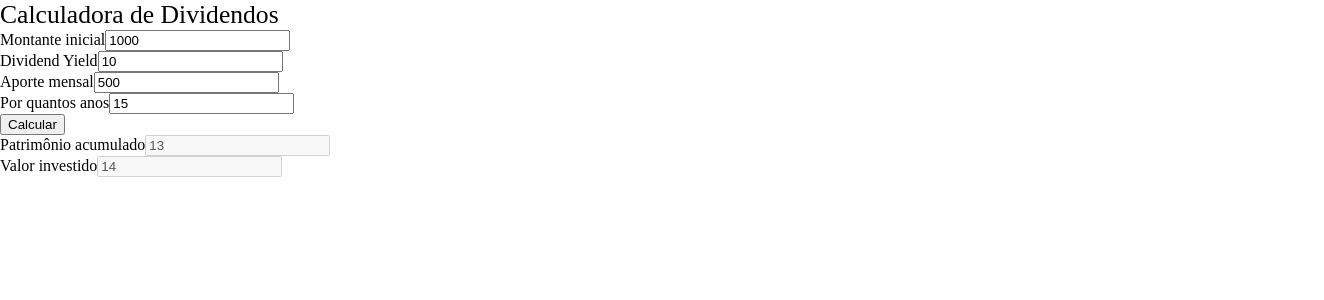
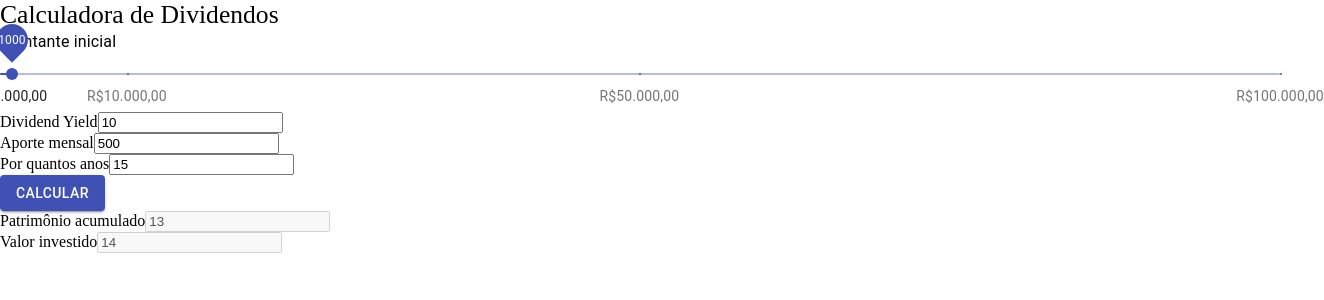
Before and after one commit to ZamurVedovatto/melhores-investidores, a Next.js app: page /components/dy-calculation/DyCalculation in a window 1280 px wide. Shown: the top 300 px of the page, 1324 px wide, since content can reach past the window. Built offline with nearby package versions, Linux system fonts and the light colour scheme.

Commit message:
slider montante inicial

```diff
--- a/package.json
+++ b/package.json
@@ -12,6 +12,7 @@
   "author": "",
   "license": "ISC",
   "dependencies": {
+    "@material-ui/core": "^4.11.0",
     "antd": "^4.5.1",
     "axios": "^0.19.2",
     "chart.js": "^2.9.3",
--- a/pages/components/dy-calculation/DyCalculation.js
+++ b/pages/components/dy-calculation/DyCalculation.js
@@ -1,4 +1,21 @@
 import { useEffect, useState } from "react";
+import { Button } from '@material-ui/core';
+
+import React from 'react';
+import PropTypes from 'prop-types';
+import { withStyles, makeStyles } from '@material-ui/core/styles';
+import Slider from '@material-ui/core/Slider';
+import Typography from '@material-ui/core/Typography';
+import Tooltip from '@material-ui/core/Tooltip';
+
+const useStyles = makeStyles((theme) => ({
+  root: {
+    width: 300 + theme.spacing(3) * 2,
+  },
+  margin: {
+    height: theme.spacing(3),
+  },
+}));
 
 const DyCalculationComponent = () => {
   const [montanteInicial, setMontanteInicial] = useState(1000);
@@ -23,29 +40,69 @@ const DyCalculationComponent = () => {
     return (((calculatedAmount + (12 * aporteMensal)) * (100 + dividendYield))/100).toFixed(2);
   }
 
+  const handleChange = (event, newValue) => {
+    setMontanteInicial(newValue);
+  };
+
+
+  const valuetext = (value) => {
+    return `R$ ${value},00`;
+  }
+
+  const marks = [
+    {
+      value: 1000,
+      label: 'R$1.000,00',
+    },
+    {
+      value: 10000,
+      label: 'R$10.000,00',
+    },
+    {
+      value: 50000,
+      label: 'R$50.000,00',
+    },
+    {
+      value: 100000,
+      label: 'R$100.000,00',
+    },
+  ];
+
+
   return(
     <div className="dy-calculation-wrapper uk-card uk-card-default uk-card-body">
       <span className="dy-calculation-title">Calculadora de Dividendos</span>
         <div className="dy-calculation-content">
           <form className="uk-grid-small" uk-grid="true">
-            <div className="uk-width-1-5@s">
-              <label className="uk-form-label" htmlFor="form-stacked-text">Montante inicial</label>
-              <input className="uk-input" type="number" value={montanteInicial} onChange={e => setMontanteInicial(e.target.value)} />
+            <div className="uk-width-1-1@s">
+              <Typography id="discrete-slider" gutterBottom>Montante inicial</Typography>
+              <Slider
+                step={100}
+                defaultValue={1000}
+                min={100}
+                max={100000}
+                getAriaValueText={valuetext}
+                valueLabelDisplay="on"
+                value={montanteInicial}
+                onChange={handleChange}
+                marks={marks}
+                aria-labelledby="discrete-slider"
+              />
             </div>
-            <div className="uk-width-1-5@s">
+            <div className="uk-width-1-4@s">
               <label className="uk-form-label" htmlFor="form-stacked-text">Dividend Yield</label>
               <input className="uk-input" type="number" value={dividendYield} onChange={e => setDividendYield(e.target.value)} />
             </div>
-            <div className="uk-width-1-5@s">
+            <div className="uk-width-1-4@s">
               <label className="uk-form-label" htmlFor="form-stacked-text">Aporte mensal</label>
               <input className="uk-input" type="number" value={aporteMensal} onChange={e => setAporteMensal(e.target.value)} />
             </div>
-            <div className="uk-width-1-5@s">
+            <div className="uk-width-1-4@s">
               <label className="uk-form-label" htmlFor="form-stacked-text">Por quantos anos</label>
               <input className="uk-input" type="number" value={anosRendendo} onChange={e => setAnosRendendo(e.target.value)} />
             </div>
-            <div className="uk-width-1-5@s">
-              <button className="uk-button uk-button default" onClick={(e) => onCalculatePatrimonioFinal(e) }>Calcular</button>
+            <div className="uk-width-1-4@s">
+              <Button variant="contained" color="primary" onClick={(e) => onCalculatePatrimonioFinal(e) }>Calcular</Button>
             </div>
           </form>
           <div className="dy-results" uk-grid="true">
--- a/pages/components/main-head.js
+++ b/pages/components/main-head.js
@@ -36,6 +36,8 @@ const MainHead = () => {
           media="all"
         />
 
+        <link rel="stylesheet" href="https://fonts.googleapis.com/css?family=Roboto:300,400,500,700&display=swap" />
+
         <script src="/js/jquery.js"></script>
         <script src="/js/fluidvids.js"></script>
         <script src="/js/infinitescroll.js"></script>
```
Also changed, not shown: 1 other file (tests, documents, lock files or other folders).
